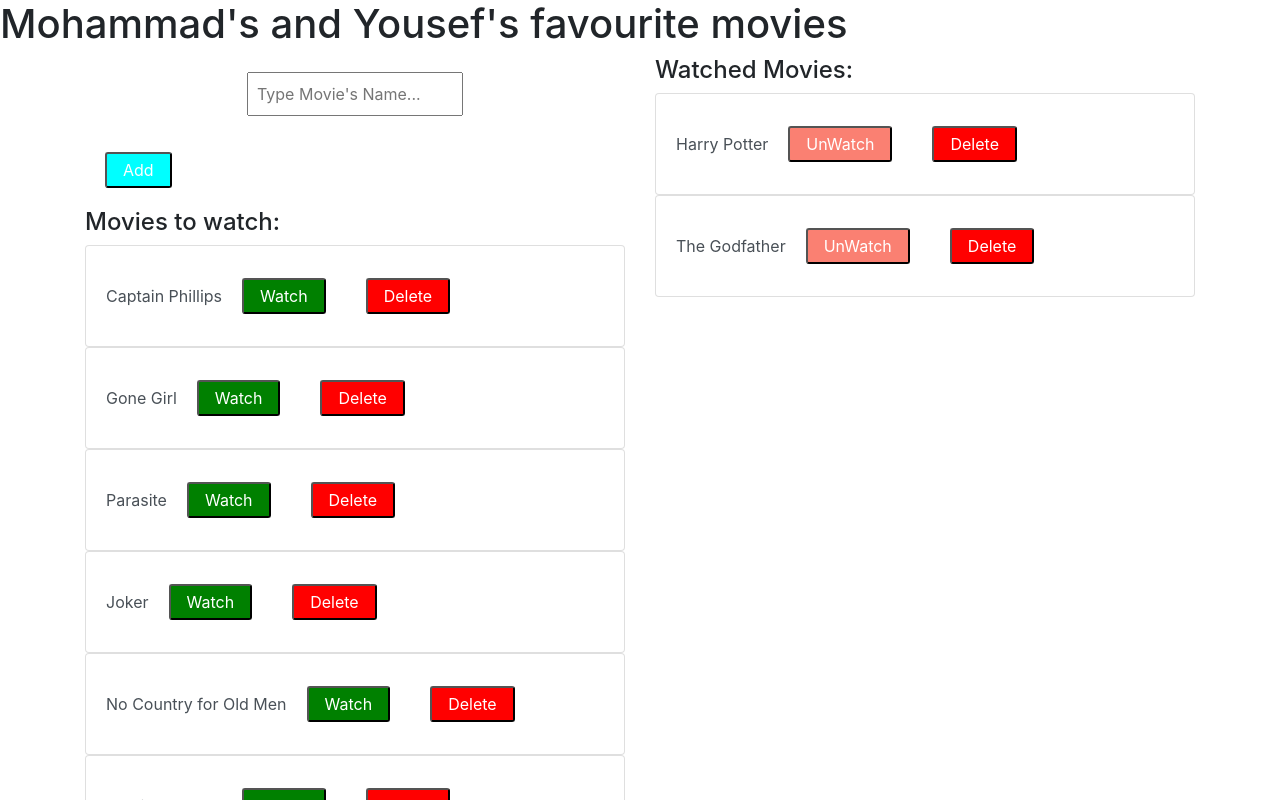
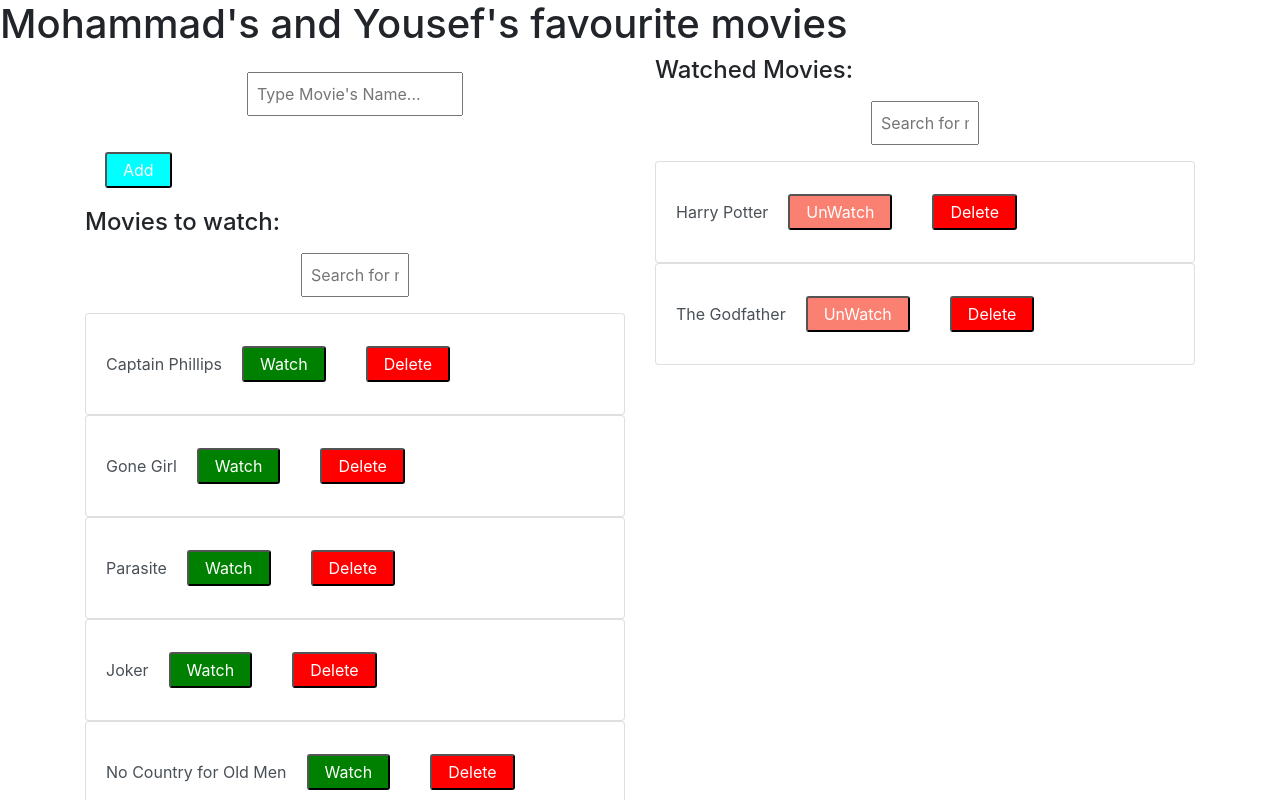
Before and after one commit to mohammadhasan3/MovieWatchlist, a React (Create React App) app: page / in a window 1280 px wide. Shown: the top 800 px of the page. Built offline with nearby package versions, Linux system fonts and the light colour scheme.

Commit message:
searched bar done

```diff
--- a/src/components/MoviesList.js
+++ b/src/components/MoviesList.js
@@ -10,17 +10,32 @@ import WatchListItem from "./WatchListItem";
 import WatchedItem from "./WatchedItem";
 import AddBar from "./AddBar";
 import AddButton from "./buttons/AddButton";
+import { SearchBar, SearchBar2 } from "./SearchBar";
 
 const MovieList = () => {
-  const moviesList = movieStore.watchlist.map((movies) => (
+  let moviesList = movieStore.watchlist.map((movies) => (
+    <WatchListItem movies={movies} key={movies.id} />
+  ));
+  let watchedList = movieStore.watched.map((movies) => (
+    <WatchedItem movies={movies} key={movies.id} />
+  ));
+  const [query, setQuery] = useState("");
+  const [search, setSearch] = useState("");
+  const [watched, setWatched] = useState("");
+
+  const filteredMoviesList = movieStore.watchlist.filter((movies) =>
+    movies.name.toLowerCase().includes(search.toLowerCase())
+  );
+  moviesList = filteredMoviesList.map((movies) => (
     <WatchListItem movies={movies} key={movies.id} />
   ));
 
-  const watchedList = movieStore.watched.map((movies) => (
+  const filteredWatched = movieStore.watched.filter((movies) =>
+    movies.name.toLowerCase().includes(watched.toLowerCase())
+  );
+  watchedList = filteredWatched.map((movies) => (
     <WatchedItem movies={movies} key={movies.id} />
   ));
-
-  const [query, setQuery] = useState("");
 
   return (
     <>
@@ -30,11 +45,14 @@ const MovieList = () => {
             <AddBar setQuery={setQuery}></AddBar>
             <AddButton movieName={query}>Add</AddButton>
             {console.log(query)}
+
             <h4>Movies to watch:</h4>
+            <SearchBar setSearch={setSearch} />
             {moviesList}
           </div>
           <div className="col-sm">
             <h4>Watched Movies:</h4>
+            <SearchBar2 setWatched={setWatched} />
             {watchedList}
           </div>
         </div>
--- /dev/null
+++ b/src/components/SearchBar.js
@@ -0,0 +1,21 @@
+import React from "react";
+import { SearchBarStyled } from "../styles";
+
+const SearchBar = (props) => {
+  return (
+    <SearchBarStyled
+      placeholder="Search for movie "
+      onChange={(event) => props.setSearch(event.target.value)}
+    />
+  );
+};
+const SearchBar2 = (props) => {
+  return (
+    <SearchBarStyled
+      placeholder="Search for movie "
+      onChange={(event) => props.setWatched(event.target.value)}
+    />
+  );
+};
+
+export { SearchBar, SearchBar2 };
--- a/src/styles.js
+++ b/src/styles.js
@@ -42,3 +42,9 @@ export const AddButtonStyled = styled.button`
   background-color: cyan;
   color: white;
 `;
+export const SearchBarStyled = styled.input`
+  padding: 0.5rem;
+  margin: 1rem auto;
+  display: block;
+  width: 20%;
+`;
```
